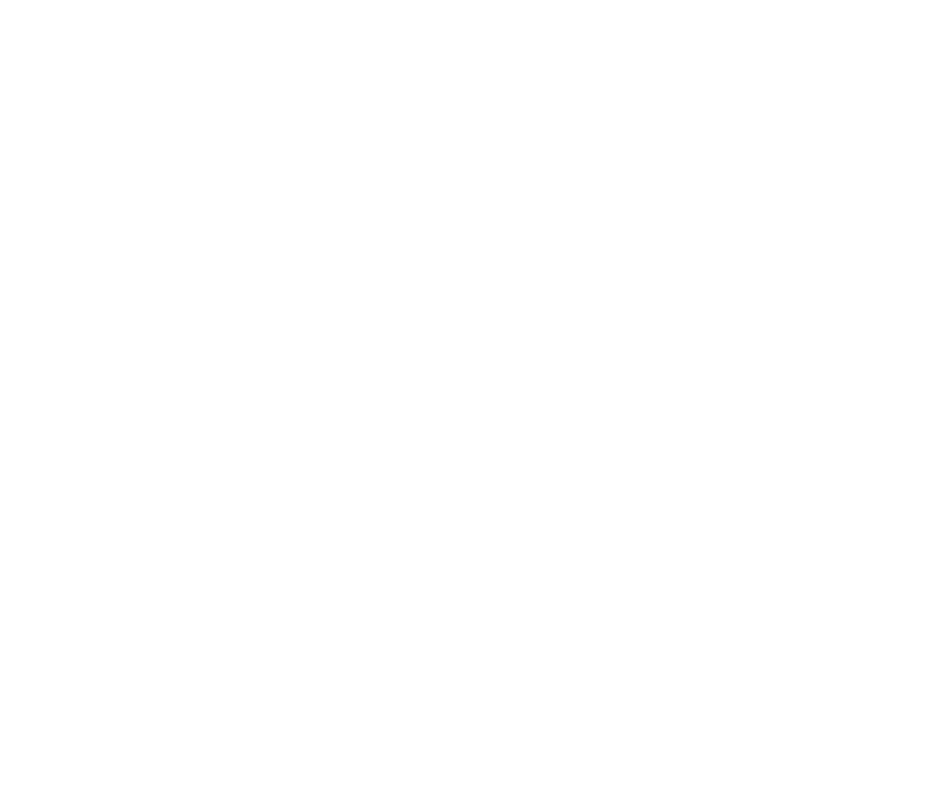
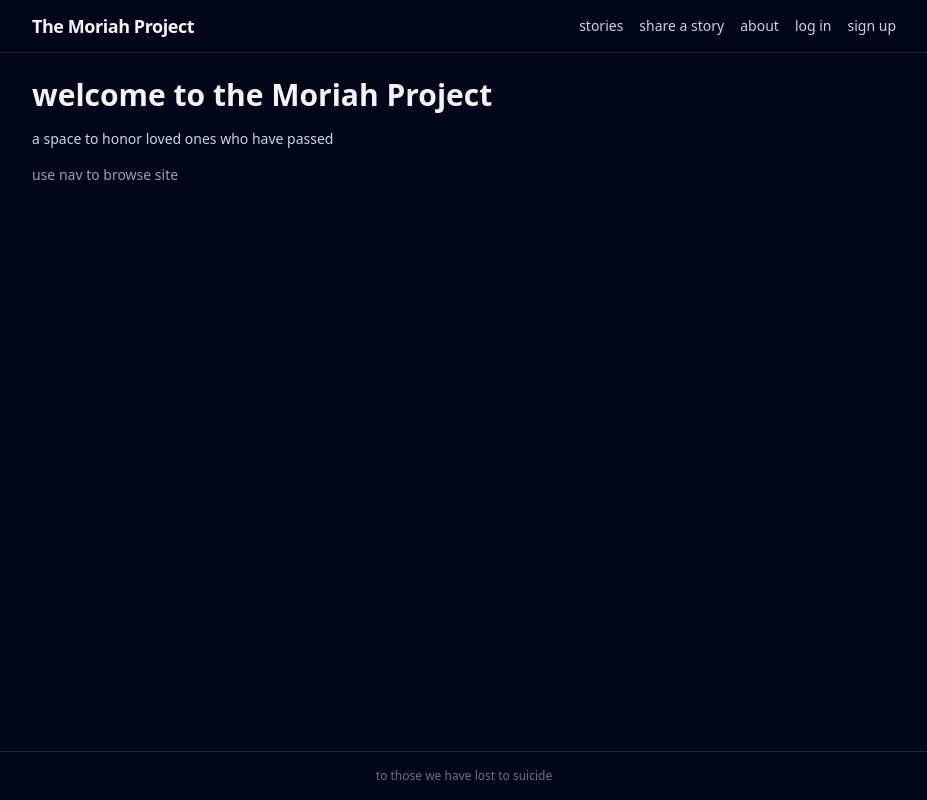
Before and after one commit to gojoego/moriah_project_v2, a Next.js app in the folder frontend/: page / in a window 1280 px wide. Shown: the whole page, without its empty margins (176-1103 px from the left). Built offline with nearby package versions, Linux system fonts and the light colour scheme.

Commit message:
adding basic frontend

```diff
--- a/frontend/package.json
+++ b/frontend/package.json
@@ -18,13 +18,16 @@
     "tailwind-merge": "^3.4.0"
   },
   "devDependencies": {
+    "@tailwindcss/cli": "^4.1.17",
     "@tailwindcss/postcss": "^4",
     "@types/node": "^20",
     "@types/react": "^19",
     "@types/react-dom": "^19",
+    "autoprefixer": "^10.4.22",
     "eslint": "^9",
     "eslint-config-next": "16.0.6",
-    "tailwindcss": "^4",
+    "postcss": "^8.5.6",
+    "tailwindcss": "^4.1.17",
     "tw-animate-css": "^1.4.0",
     "typescript": "^5"
   }
--- /dev/null
+++ b/frontend/src/app/globals.css
@@ -0,0 +1,6 @@
+@import "tailwindcss";
+
+html, body {
+    padding: 0;
+    margin: 0;
+}
--- a/frontend/src/app/layout.tsx
+++ b/frontend/src/app/layout.tsx
@@ -1,9 +1,8 @@
 import type { ReactNode } from "react";
-// import global css
-
+import "./globals.css";
 import { SiteHeader } from "../components/layout/SiteHeader";
 import { SiteFooter } from "../components/layout/SiteFooter";
-import { title } from "process";
+
 
 export const metadata = {
     title: "The Moriah Project",
@@ -12,12 +11,18 @@
 
 export default function RootLayout({ children }: {children: ReactNode }){
     return (
-        <html>
-            <body>
-                <div>
-
+        <html lang="en">
+            <body className="min-h-screen bg-slate-950 text-slate-100">
+                <div className="flex min-h-screen flex-col">
+                    <SiteHeader />
+                    <main className="flex-1">
+                        <div className="mx-auto w-full max-w-4xl px-4 py-6">
+                            { children }
+                        </div>
+                    </main>
+                    <SiteFooter/>
                 </div>
             </body>
         </html>
-    )
+    );
 }
--- a/frontend/src/app/page.tsx
+++ b/frontend/src/app/page.tsx
@@ -1,3 +1,15 @@
 export default function HomePage() {
-
+    return (
+        <section className="space-y-4">
+            <h1 className="text-3xl font-semibold">
+                welcome to the Moriah Project
+            </h1>
+            <p className="text-slate-300 text-sm">
+                a space to honor loved ones who have passed
+            </p>
+            <p className="text-slate-400 text-sm">
+                use nav to browse site
+            </p>
+        </section>
+    );
 }
--- a/frontend/src/components/layout/SiteFooter.tsx
+++ b/frontend/src/components/layout/SiteFooter.tsx
@@ -1,3 +1,9 @@
 export function SiteFooter(){
-
+    return (
+        <footer className="border-t border-slate-800">
+            <div className="mx-auto max-w-4xl px-4 py-4 text-center text-xs text-slate-500">
+                to those we have lost to suicide
+            </div>
+        </footer>
+    );
 }
--- a/frontend/src/components/layout/SiteHeader.tsx
+++ b/frontend/src/components/layout/SiteHeader.tsx
@@ -2,13 +2,27 @@
 
 export function SiteHeader() {
     return (
-        <header>
-            <div>
+        <header className="border-b border-slate-800 bg-slate-950/70 backdrop-blur">
+            <div className="mx-auto flex max-w-4xl items-center justify-between px-4 py-3">
                 <Link href="/" className="text-lg font-semibold tracking-tight">
                     The Moriah Project
                 </Link>
                 <nav className="flex items-center gap-4">
-
+                    <Link href="/posts" className="text-sm text-slate-300 hover:text-slate-50">
+                        stories
+                    </Link>
+                    <Link href="/posts/new" className="text-sm text-slate-300 hover:text-slate-50">
+                        share a story
+                    </Link>
+                    <Link href="/about" className="text-sm text-slate-300 hover:text-slate-50">
+                        about
+                    </Link>
+                    <Link href="/auth/login" className="text-sm text-slate-300 hover:text-slate-50">
+                        log in
+                    </Link>
+                    <Link href="/auth/signup" className="text-sm text-slate-300 hover:text-slate-50">
+                        sign up
+                    </Link>
                 </nav>
             </div>
         </header>
--- /dev/null
+++ b/frontend/src/global.d.ts
@@ -0,0 +1,3 @@
+declare module "*.css";
+declare module "*.scss";
+declare module "*.sass";
```
Also changed, not shown: 2 other files (tests, documents, lock files or other folders).
